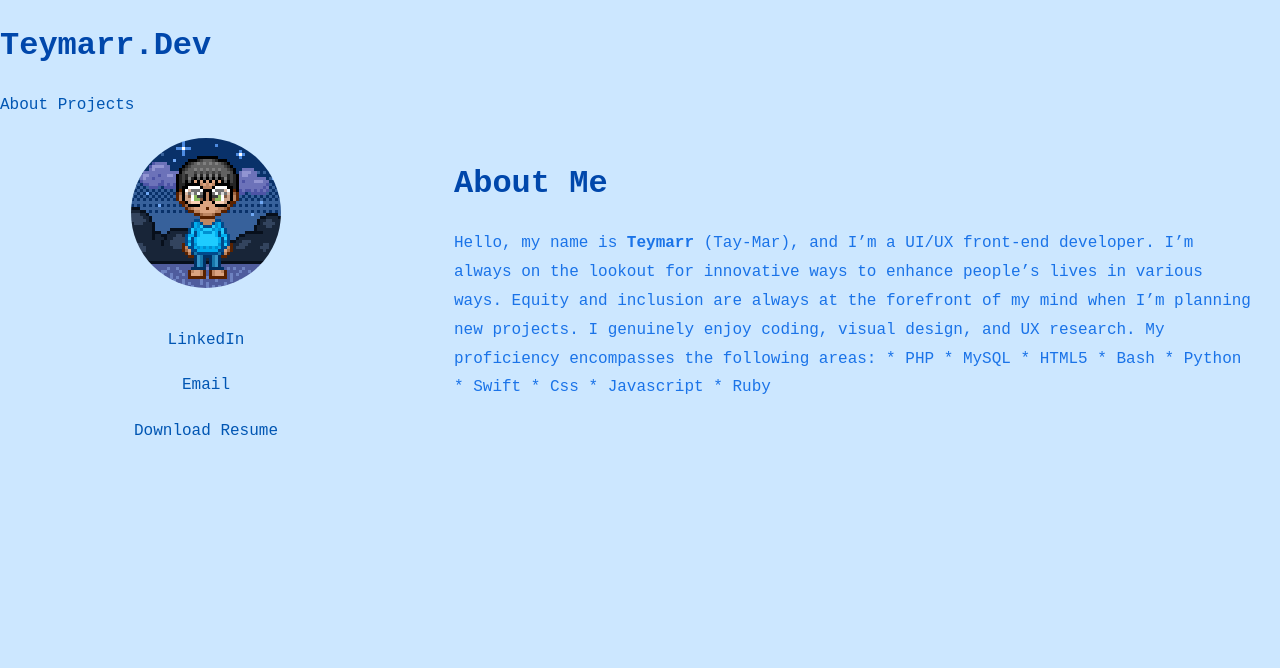
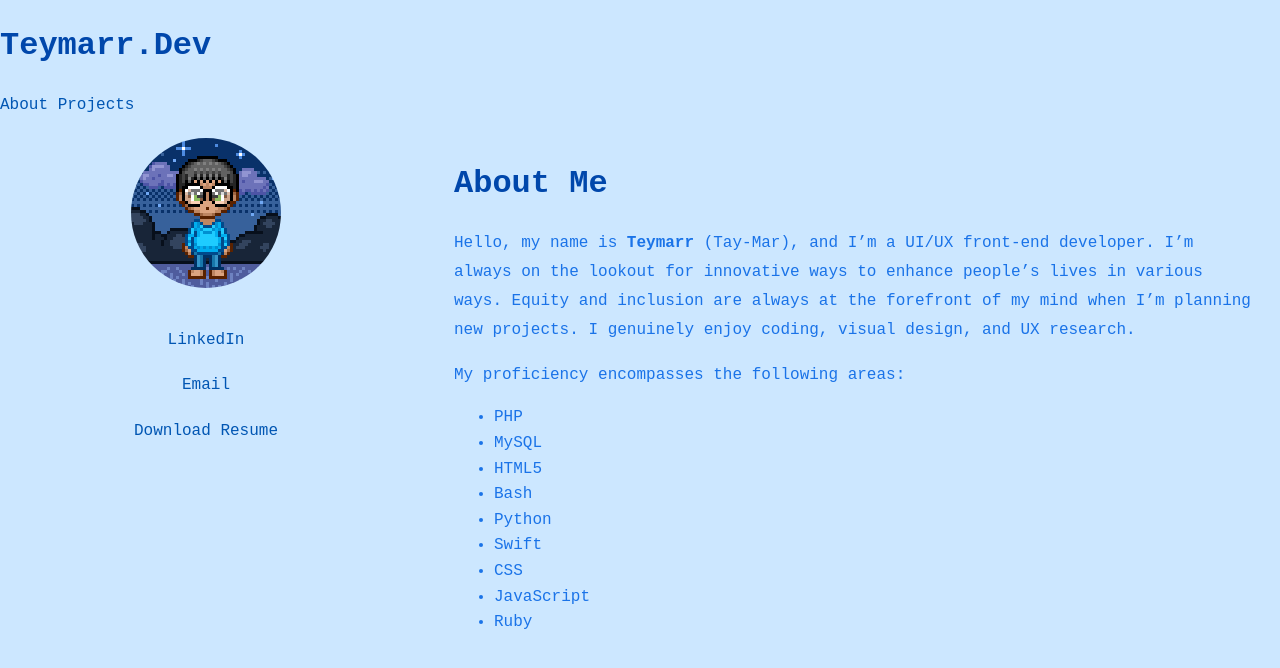
Before and after one commit to Tey-Dev/Teymarr.Dev, a Jekyll site: the page built from index.md, in a window 1280 px wide. Shown: the top 668 px of the page. Built offline with Jekyll 4.4.1, drawn with Linux system fonts in a browser that asks for light colours.

Commit message:
Update index.md

```diff
--- a/index.md
+++ b/index.md
@@ -17,23 +17,25 @@ layout: default
             <a href="resume.pdf" download>Download Resume</a>
         </div>
     </div>
+
     <div class="right">
         <h1>About Me</h1>
         <p>
             Hello, my name is <strong>Teymarr</strong> (Tay-Mar), and I’m a UI/UX front-end developer. I’m always on the lookout for innovative ways to enhance people’s lives in various ways. Equity and inclusion are always at the forefront of my mind when I’m planning new projects. I genuinely enjoy coding, visual design, and UX research.
-
-My proficiency encompasses the following areas:
-
-* PHP
-* MySQL
-* HTML5
-* Bash
-* Python
-* Swift
-* Css
-* Javascript
-* Ruby
-
         </p>
+        <p>
+            My proficiency encompasses the following areas:
+        </p>
+        <ul>
+            <li>PHP</li>
+            <li>MySQL</li>
+            <li>HTML5</li>
+            <li>Bash</li>
+            <li>Python</li>
+            <li>Swift</li>
+            <li>CSS</li>
+            <li>JavaScript</li>
+            <li>Ruby</li>
+        </ul>
     </div>
 </div>
```
